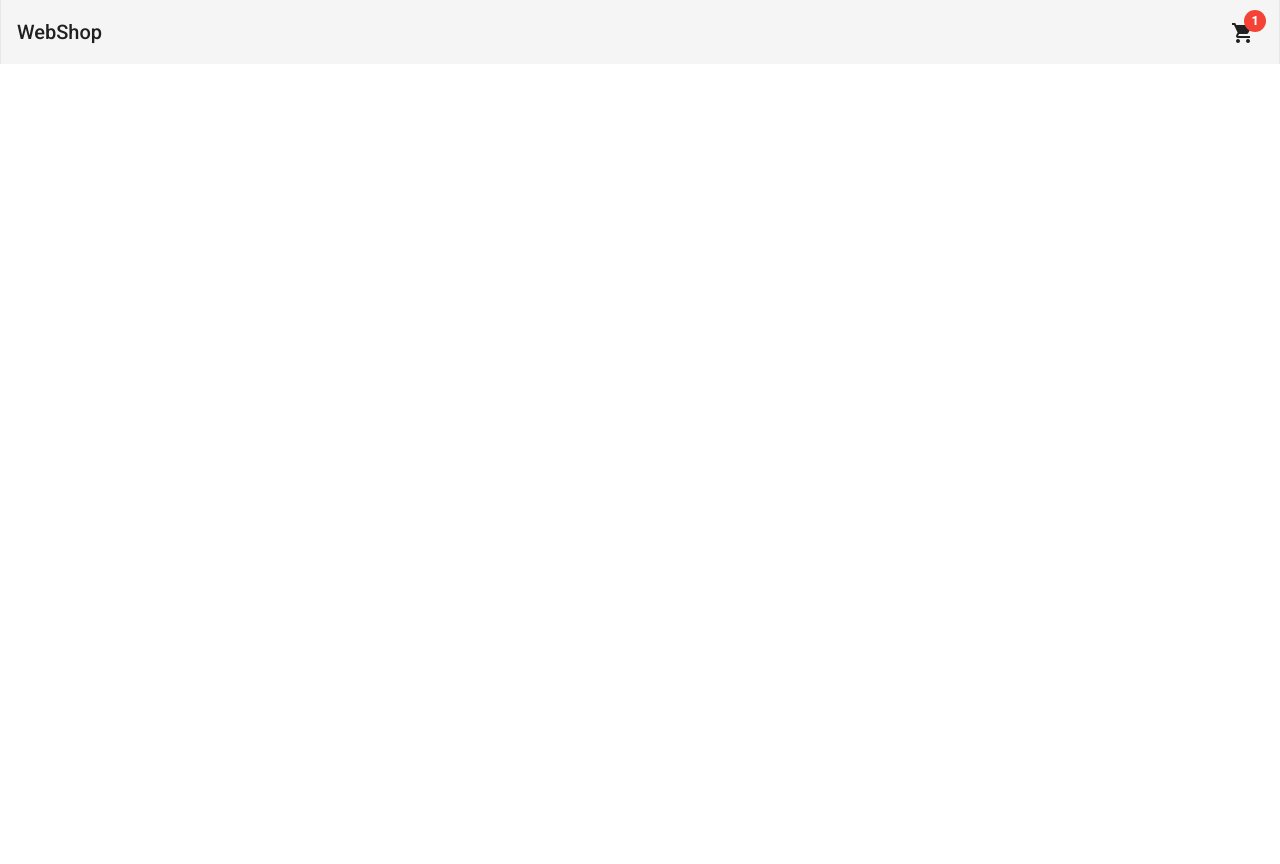
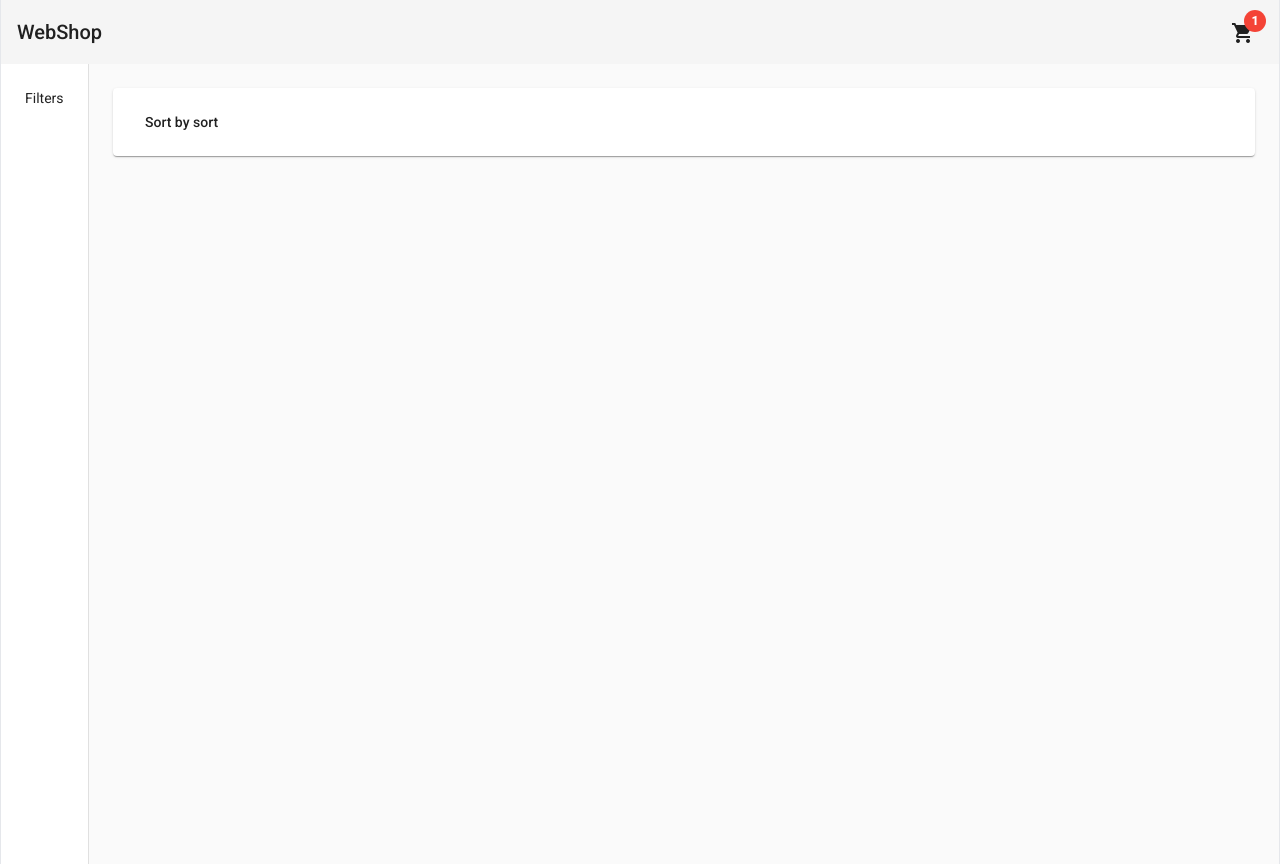
Before and after one commit to rmatej22/e-commerce, an Angular app: page /home in a window 1280 px wide. Before the commit this address led to /. Before the commit the page ends 800 px from the top, so only its background shows below. Built offline with nearby package versions, Linux system fonts and the light colour scheme.

Commit message:
add header for products, reorganize app

```diff
--- a/src/app/app-routing.module.ts
+++ b/src/app/app-routing.module.ts
@@ -1,10 +1,21 @@
-import { NgModule } from '@angular/core';
-import { RouterModule, Routes } from '@angular/router';
+import { NgModule } from "@angular/core";
+import { RouterModule, Routes } from "@angular/router";
+import { HomeComponent } from "./pages/home/home.component";
 
-const routes: Routes = [];
+const routes: Routes = [
+  {
+    path: "home",
+    component: HomeComponent,
+  },
+  {
+    path: "",
+    redirectTo: "home",
+    pathMatch: "full",
+  },
+];
 
 @NgModule({
   imports: [RouterModule.forRoot(routes)],
-  exports: [RouterModule]
+  exports: [RouterModule],
 })
-export class AppRoutingModule { }
+export class AppRoutingModule {}
--- a/src/app/app.component.ts
+++ b/src/app/app.component.ts
@@ -2,7 +2,10 @@
 
 @Component({
   selector: "app-root",
-  template: ` <app-header></app-header> `,
+  template: `
+    <app-header></app-header>
+    <router-outlet></router-outlet>
+  `,
   styles: [],
 })
 export class AppComponent {
--- a/src/app/app.module.ts
+++ b/src/app/app.module.ts
@@ -18,11 +18,12 @@
 import { AppRoutingModule } from "./app-routing.module";
 import { AppComponent } from "./app.component";
 import { BrowserAnimationsModule } from "@angular/platform-browser/animations";
-import { HeaderComponent } from './components/header/header.component';
+import { HeaderComponent } from './shared/components/header/header.component';
 import { HomeComponent } from './pages/home/home.component';
+import { ProductsHeaderComponent } from './pages/home/components/products-header/products-header.component';
 
 @NgModule({
-  declarations: [AppComponent, HeaderComponent, HomeComponent],
+  declarations: [AppComponent, HeaderComponent, HomeComponent, ProductsHeaderComponent],
   imports: [
     BrowserModule,
     AppRoutingModule,
--- /dev/null
+++ b/src/app/pages/home/components/products-header/products-header.component.html
@@ -0,0 +1,20 @@
+<mat-card class="mb-4">
+    <div class="flex justify-between">
+        <div>
+            <button mat-button
+                    [matMenuTriggerFor]="sortByMenu">
+                Sort by {{sort}}
+            </button>
+            <mat-menu #sortByMenu="matMenu">
+                <button mat-menu-item
+                        (click)="onSortUpdated('desc')">
+                    desc
+                </button>
+                <button mat-menu-item
+                        (click)="onSortUpdated('asc')">
+                    asc
+                </button>
+            </mat-menu>
+        </div>
+    </div>
+</mat-card>
--- /dev/null
+++ b/src/app/pages/home/components/products-header/products-header.component.ts
@@ -0,0 +1,18 @@
+import { Component, OnInit } from "@angular/core";
+
+@Component({
+  selector: "app-products-header",
+  templateUrl: "./products-header.component.html",
+  styles: [],
+})
+export class ProductsHeaderComponent implements OnInit {
+  sort: string = "sort";
+
+  constructor() {}
+
+  ngOnInit(): void {}
+
+  onSortUpdated(newSort: string): void {
+    this.sort = newSort;
+  }
+}
--- /dev/null
+++ b/src/app/pages/home/home.component.html
@@ -0,0 +1,11 @@
+<mat-drawer-container class="min-h-full max-w-7xl mx-auto border-x"
+                      [autosize]="true">
+    <mat-drawer mode="side"
+                opened
+                class="p-6">
+        <div>Filters</div>
+    </mat-drawer>
+    <mat-drawer-content class="p-6">
+        <app-products-header></app-products-header>
+    </mat-drawer-content>
+</mat-drawer-container>
--- a/src/app/pages/home/home.component.ts
+++ b/src/app/pages/home/home.component.ts
@@ -1,20 +1,12 @@
-import { Component, OnInit } from '@angular/core';
+import { Component, OnInit } from "@angular/core";
 
 @Component({
-  selector: 'app-home',
-  template: `
-    <p>
-      home works!
-    </p>
-  `,
-  styles: [
-  ]
+  selector: "app-home",
+  templateUrl: "./home.component.html",
+  styles: [],
 })
 export class HomeComponent implements OnInit {
+  constructor() {}
 
-  constructor() { }
-
-  ngOnInit(): void {
-  }
-
+  ngOnInit(): void {}
 }
--- a/src/app/components/header/header.component.html
+++ b/src/app/shared/components/header/header.component.html
@@ -43,12 +43,12 @@
                     {{ '450' | currency }}
                 </span>
             </div>
-            <div class="pt-3 flex justify-between">
-                <button class="bg-rose-600 text-white rounded-md w-9 h-9">
+            <div class="pt-3 flex justify-around">
+                <button class="bg-rose-600 text-white rounded-md w-2/5 h-9">
                     <mat-icon>remove_shopping_cart</mat-icon>
                 </button>
                 <button routerLink="cart"
-                        class="bg-green-600 text-white rounded-md w-9 h-9">
+                        class="bg-green-600 text-white rounded-md w-2/5 h-9">
                     <mat-icon>remove_shopping_cart</mat-icon>
                 </button>
             </div>
```
Also changed, not shown: src/app/shared/components/header/header.component.ts (renamed from src/app/components/header/header.component.ts).
